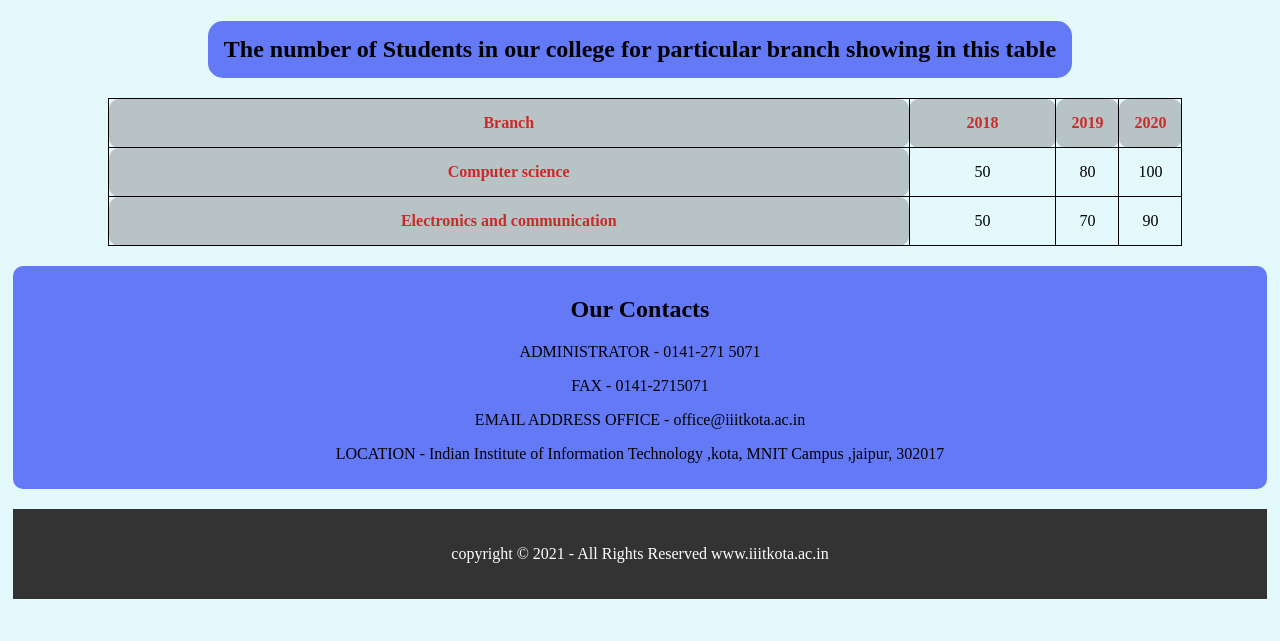
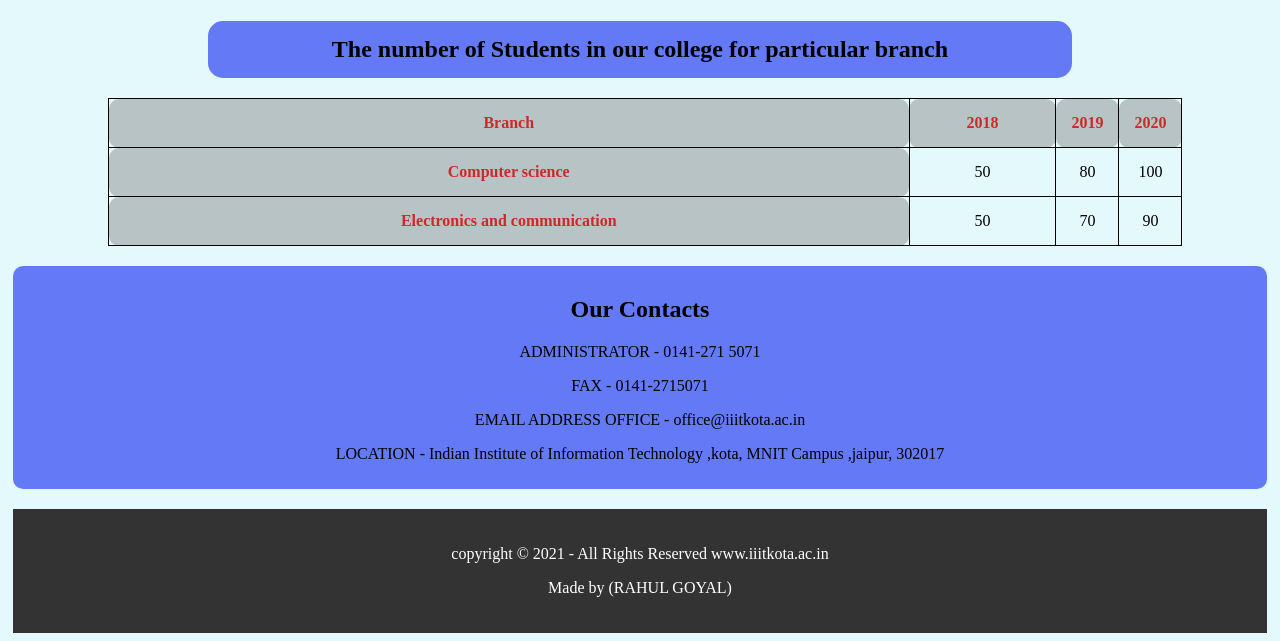
Before and after one commit to rahulgoyal555/IIIT-KOTA, a plain HTML site: page index.html in a window 1280 px wide. Shown: the part 1876-2517 px from the top of the page. Before the commit the page ends 2483 px from the top, so only its background shows below. Drawn offline with Linux system fonts and the light colour scheme.

Commit message:
Update index.html

```diff
--- a/index.html
+++ b/index.html
@@ -293,7 +293,7 @@
             frameborder="0"
             allow="accelerometer; autoplay; clipboard-write; encrypted-media; gyroscope; picture-in-picture"
             allowfullscreen></iframe>
-        <h2 class="table"> The number of Students in our college for particular branch showing in this table </h2>
+        <h2 class="table"> The number of Students in our college for particular branch  </h2>
     </div>
 
     <table>
@@ -327,6 +327,7 @@
 
     <footer>
         <p>copyright &copy; 2021 - All Rights Reserved www.iiitkota.ac.in</p>
+        <p>Made by (RAHUL GOYAL)</p>
     </footer>
 </body>
 
```
